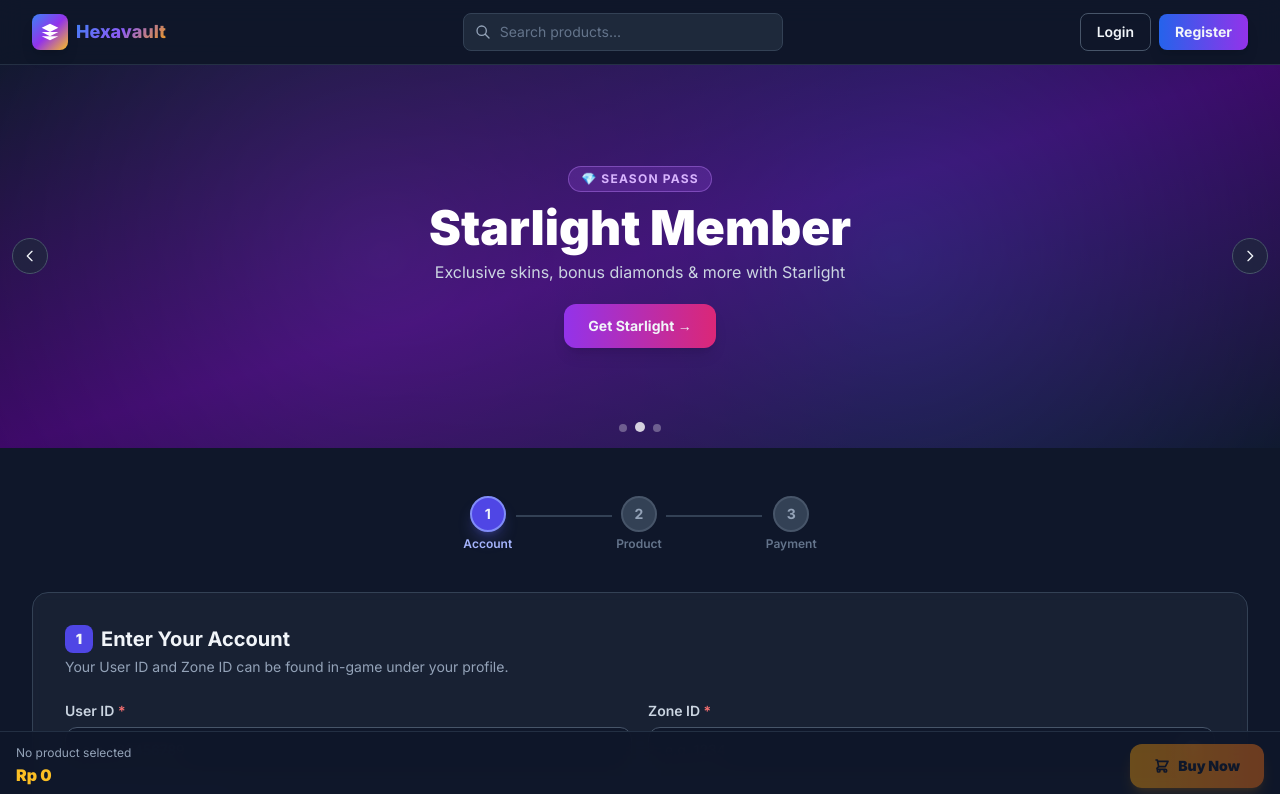
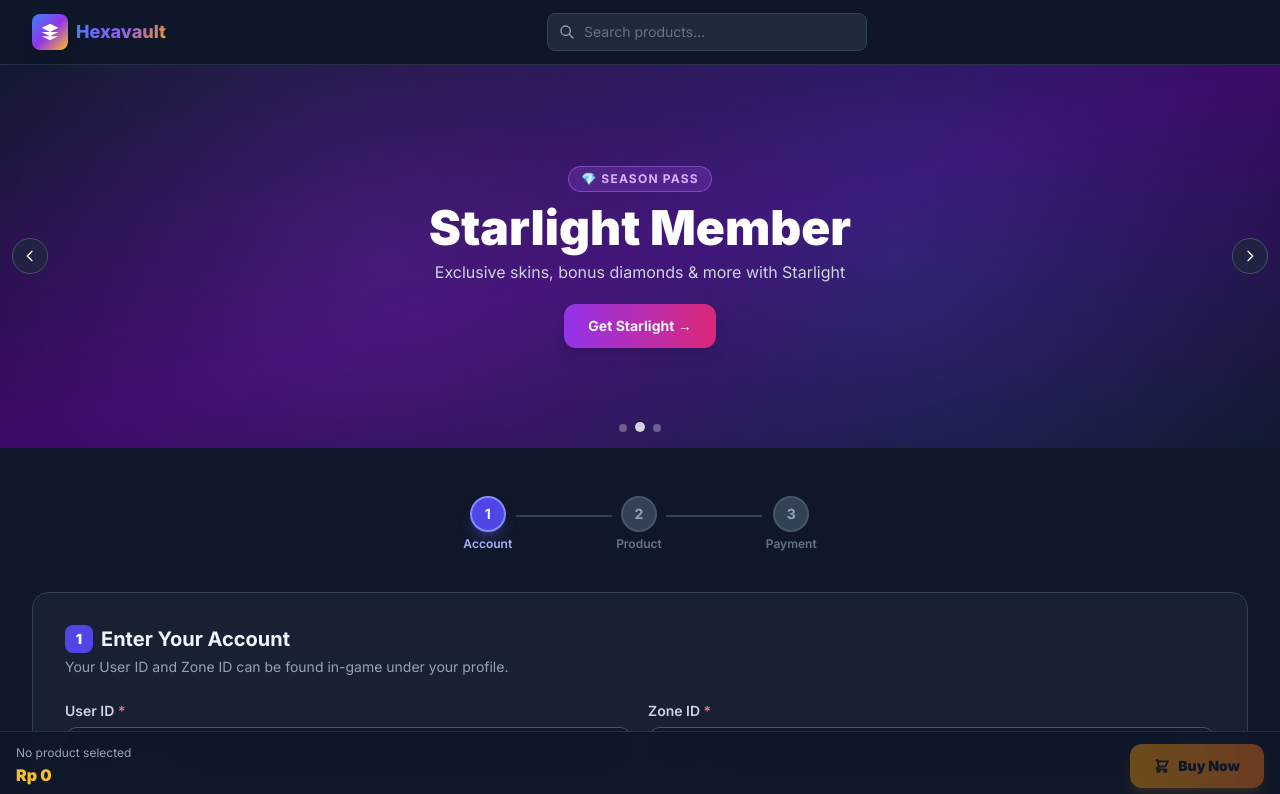
Before and after one commit to hexavaultweb/hexavaultweb.github.io, a plain HTML site: page index.html in a window 1280 px wide. Shown: the top 794 px of the page. Drawn offline with nearby package versions, Linux system fonts and the light colour scheme.

Commit message:
hide login/register button

```diff
--- a/index.html
+++ b/index.html
@@ -128,14 +128,14 @@
 
         <!-- Auth Buttons -->
         <div class="flex items-center gap-2">
-          <button id="btn-login"
+          <!-- <button id="btn-login"
             class="hidden sm:inline-flex px-4 py-2 text-sm font-semibold rounded-lg border border-slate-600 hover:border-indigo-400 hover:text-indigo-400 transition-colors">
             Login
           </button>
           <button id="btn-register"
             class="inline-flex px-4 py-2 text-sm font-bold rounded-lg bg-gradient-to-r from-blue-600 to-purple-600 hover:from-blue-500 hover:to-purple-500 shadow-lg hover:shadow-indigo-500/30 transition-all active:scale-95">
             Register
-          </button>
+          </button> -->
         </div>
       </div>
     </div>
```
